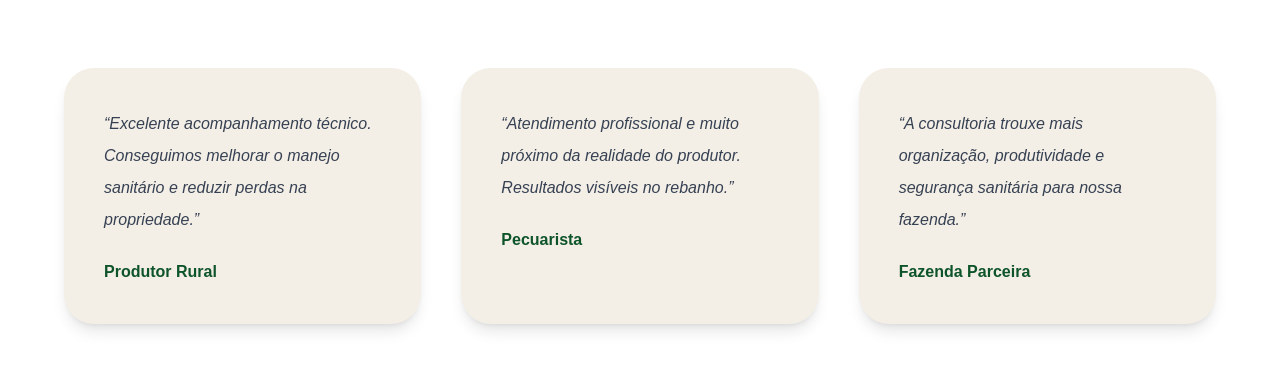
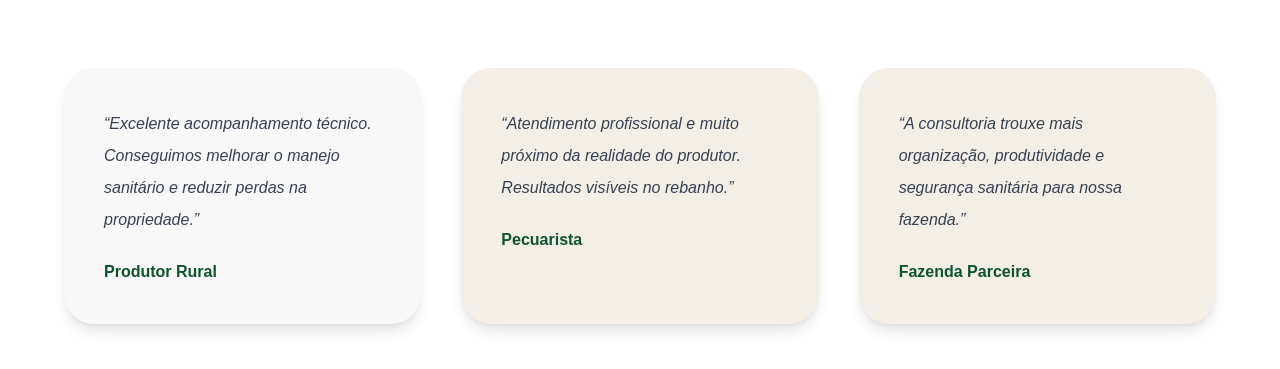
Before and after one commit to vetdrajuliana/consultoria-vet, a Next.js app: page / in a window 1280 px wide. Shown: the part 1023-1392 px from the top of the page. Built offline with nearby package versions, Linux system fonts and the light colour scheme.

Commit message:
ajusta fundo branco

```diff
--- a/app/page.tsx
+++ b/app/page.tsx
@@ -1,6 +1,6 @@
 export default function Home() {
   return (
-    <main className="bg-[#f4efe6] text-[#1f2933] min-h-screen overflow-x-hidden w-full">
+    <main className="bg-white text-[#1f2933] min-h-screen overflow-x-hidden w-full">
 
       <section className="relative min-h-[85vh] flex items-center px-6 md:px-16 py-16 overflow-hidden">
 
@@ -69,7 +69,7 @@ export default function Home() {
 
           <div className="grid md:grid-cols-3 gap-10 mt-16">
 
-            <div className="bg-[#f4efe6] p-10 rounded-[30px] shadow-lg">
+            <div className="bg-[#f8f8f8] p-10 rounded-[30px] shadow-lg">
               <p className="text-gray-700 leading-8 italic">
                 “Excelente acompanhamento técnico. Conseguimos melhorar o manejo
                 sanitário e reduzir perdas na propriedade.”
```
